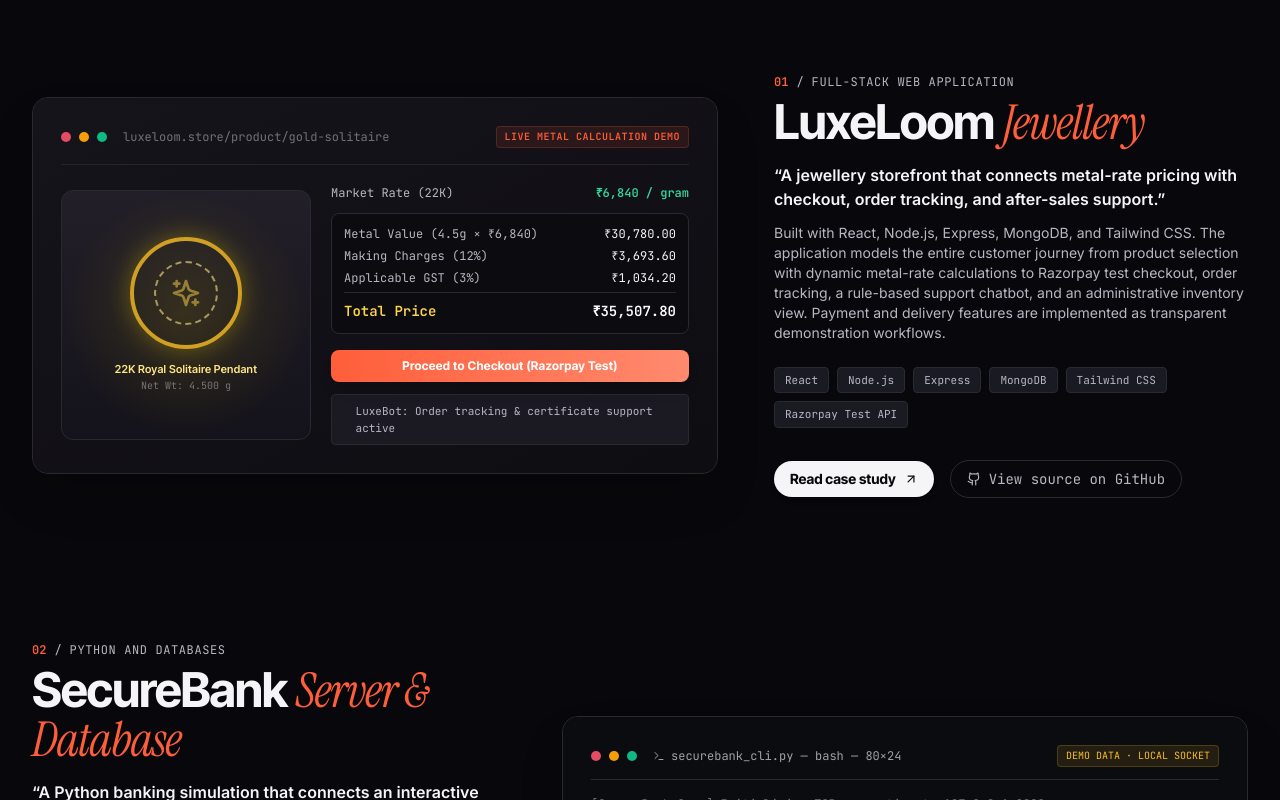
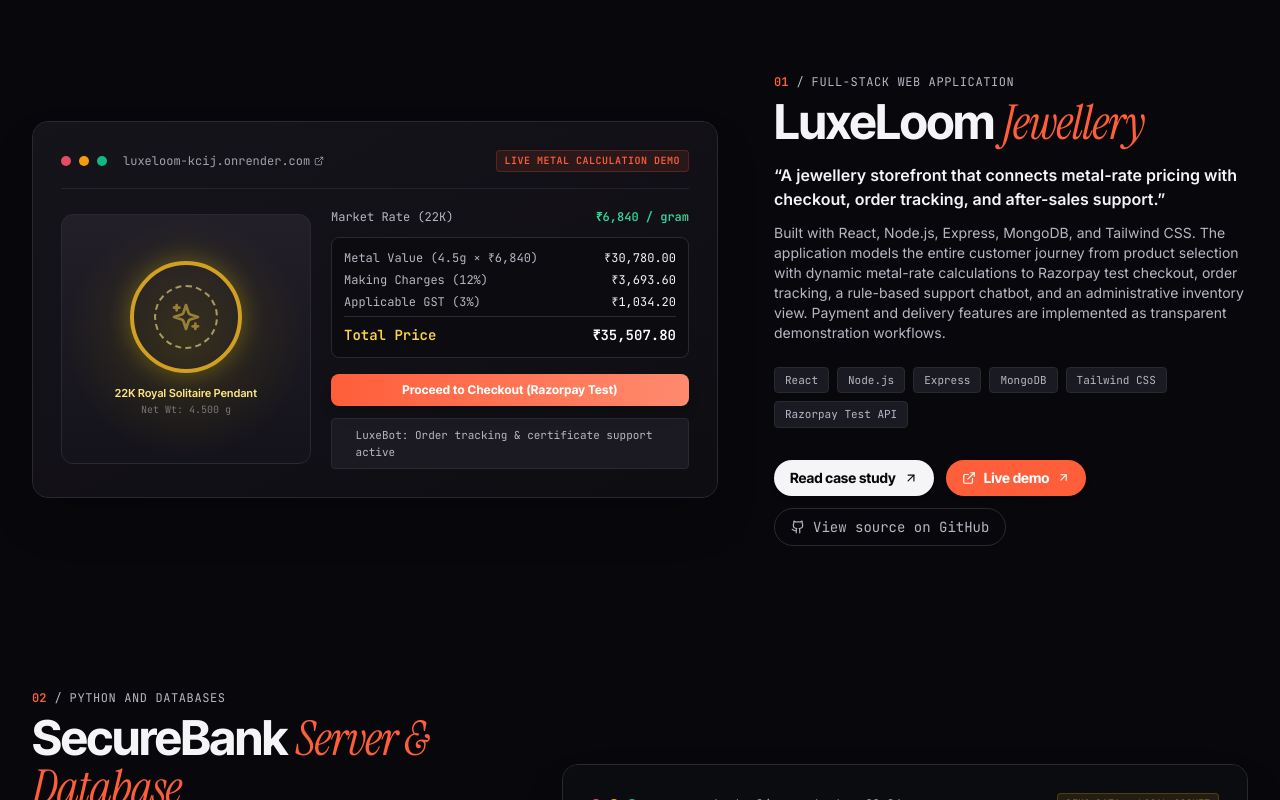
Before and after one commit to divyanshiagarwal1707/divyanshiagarwal1707.github.io, a React (Vite) app: page / in a window 1280 px wide. Shown: the part 3420-4220 px from the top of the page. Built offline with nearby package versions, Linux system fonts and the light colour scheme.

Commit message:
Add verified LuxeLoom live deployment link from GitHub repository

```diff
--- a/src/components/FeaturedProjects.tsx
+++ b/src/components/FeaturedProjects.tsx
@@ -1,5 +1,5 @@
 import React from 'react';
-import { ArrowUpRight, Github, Terminal, Sparkles, Scale, ShieldCheck } from 'lucide-react';
+import { ArrowUpRight, Github, ExternalLink, Terminal, Sparkles, Scale, ShieldCheck } from 'lucide-react';
 import { PROJECTS, Project } from '../data/portfolioData';
 
 interface FeaturedProjectsProps {
@@ -79,7 +79,7 @@ export const FeaturedProjects: React.FC<FeaturedProjectsProps> = ({ onNavigateTo
                 </div>
 
                 {/* Actions */}
-                <div className="flex flex-wrap items-center gap-4">
+                <div className="flex flex-wrap items-center gap-3">
                   <a
                     href={`/projects#${project.id}`}
                     onClick={(e) => {
@@ -91,6 +91,19 @@ export const FeaturedProjects: React.FC<FeaturedProjectsProps> = ({ onNavigateTo
                     <span>Read case study</span>
                     <ArrowUpRight size={14} className="group-hover/btn:translate-x-0.5 group-hover/btn:-translate-y-0.5 transition-transform" />
                   </a>
+
+                  {project.demoUrl && (
+                    <a
+                      href={project.demoUrl}
+                      target="_blank"
+                      rel="noopener noreferrer"
+                      className="inline-flex items-center gap-2 px-4 py-2 rounded-full text-xs sm:text-sm font-heading font-bold bg-[#FF5E3A] text-white hover:bg-[#FF7352] transition-all shadow-md group/demo"
+                    >
+                      <ExternalLink size={14} />
+                      <span>Live demo</span>
+                      <ArrowUpRight size={13} className="group-hover/demo:translate-x-0.5 group-hover/demo:-translate-y-0.5 transition-transform" />
+                    </a>
+                  )}
 
                   {project.hasPublicRepo && project.sourceUrl && (
                     <a
@@ -139,7 +152,15 @@ function renderProjectPreview(projectId: string) {
             <span className="w-2.5 h-2.5 rounded-full bg-[#E54B64]" />
             <span className="w-2.5 h-2.5 rounded-full bg-[#F59E0B]" />
             <span className="w-2.5 h-2.5 rounded-full bg-[#10B981]" />
-            <span className="ml-2 text-[#71717A]">luxeloom.store/product/gold-solitaire</span>
+            <a
+              href="https://luxeloom-kcij.onrender.com/"
+              target="_blank"
+              rel="noopener noreferrer"
+              className="ml-2 text-[#A1A1AA] hover:text-[#FF5E3A] transition-colors flex items-center gap-1"
+            >
+              <span>luxeloom-kcij.onrender.com</span>
+              <ExternalLink size={10} />
+            </a>
           </div>
           <span className="text-[#FF5E3A] font-semibold text-[10px] uppercase tracking-wider bg-[#FF5E3A]/10 px-2 py-0.5 rounded border border-[#FF5E3A]/20">
             Live Metal Calculation Demo
--- a/src/data/portfolioData.ts
+++ b/src/data/portfolioData.ts
@@ -140,6 +140,7 @@ export const PROJECTS: Project[] = [
     technologies: ["React", "Node.js", "Express", "MongoDB", "Tailwind CSS", "Razorpay Test API"],
     caseStudyUrl: "/projects#luxeloom",
     sourceUrl: "https://github.com/divyanshiagarwal2505/LuxeLoom-E-Commerce-Jewellery-Website",
+    demoUrl: "https://luxeloom-kcij.onrender.com/",
     hasPublicRepo: true,
     caseStudy: {
       userAndProblem: "Jewellery buyers often struggle with static pricing because precious metal values (gold, silver, platinum) fluctuate daily. In standard e-commerce carts, customers have little transparency into how making charges, metal purity, and weight compose the final invoice, leading to cart abandonment and trust issues.",
--- a/src/pages/ProjectsPage.tsx
+++ b/src/pages/ProjectsPage.tsx
@@ -104,6 +104,18 @@ export const ProjectsPage: React.FC<ProjectsPageProps> = ({ targetHash }) => {
 
                   {/* External links */}
                   <div className="flex flex-wrap items-center gap-3">
+                    {project.demoUrl && (
+                      <a
+                        href={project.demoUrl}
+                        target="_blank"
+                        rel="noopener noreferrer"
+                        className="inline-flex items-center gap-2 px-4 py-2 rounded-full bg-[#FF5E3A] text-white hover:bg-[#FF7352] text-xs font-heading font-bold transition-all shadow-md group/demo"
+                      >
+                        <ExternalLink size={13} />
+                        <span>Live demo</span>
+                        <ArrowUpRight size={13} className="group-hover/demo:translate-x-0.5 group-hover/demo:-translate-y-0.5 transition-transform" />
+                      </a>
+                    )}
                     {project.hasPublicRepo && project.sourceUrl && (
                       <a
                         href={project.sourceUrl}
```
